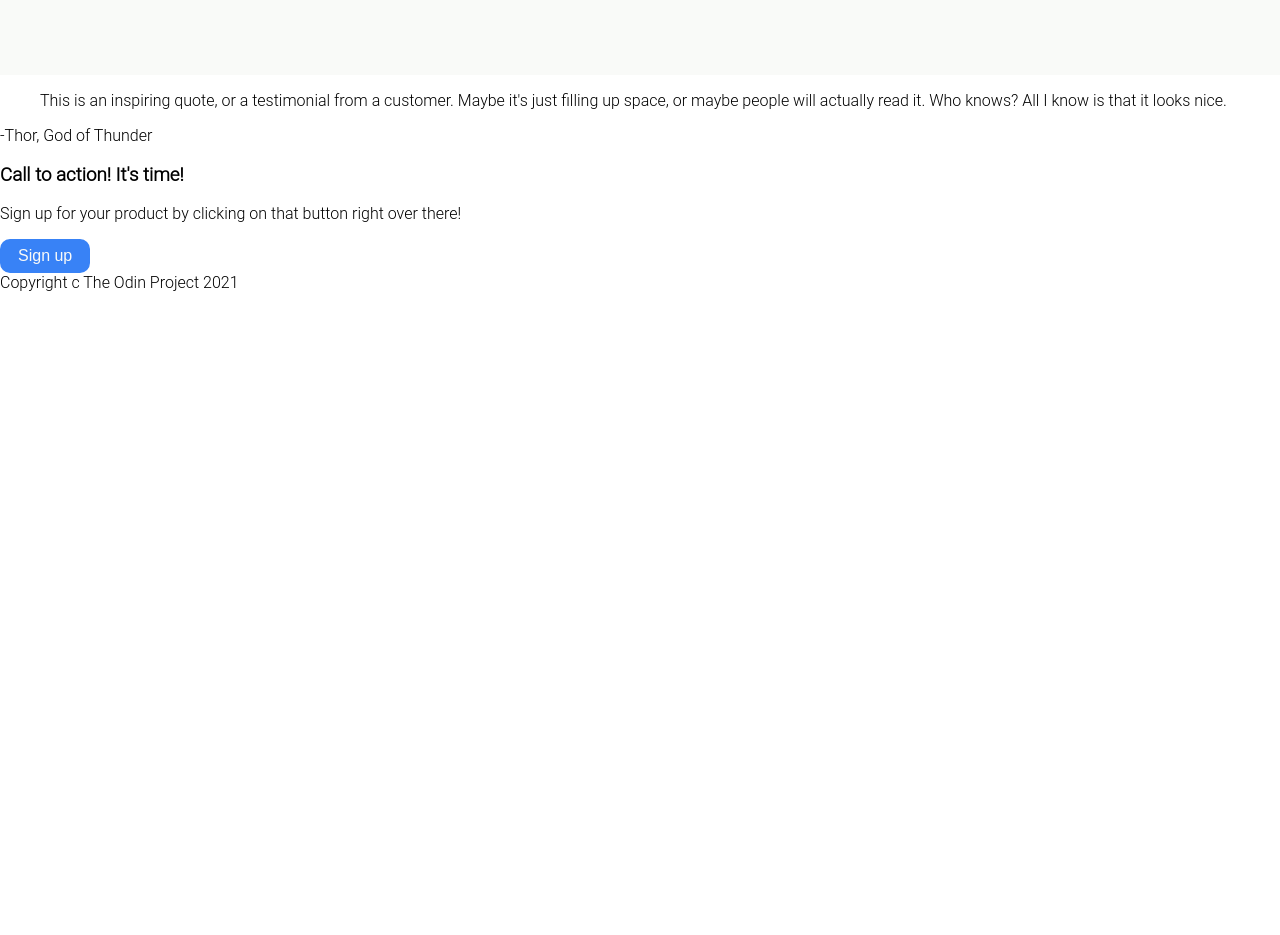
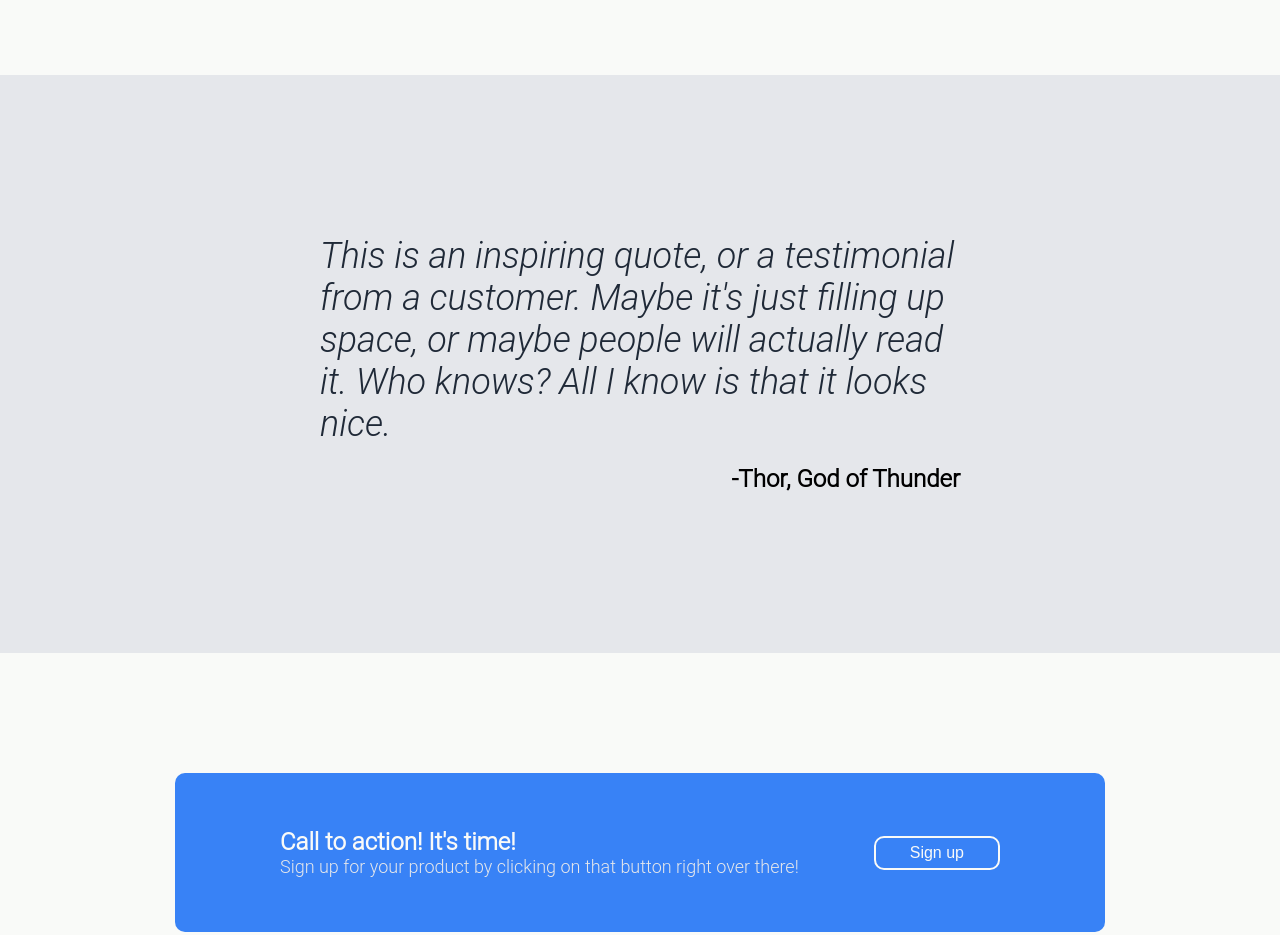
Before and after one commit to Ykarux/TheOdinProject-LandingPage, a plain HTML site: page index.html in a window 1280 px wide. Shown: the part 871-1806 px from the top of the page. Before the commit the page ends 1163 px from the top, so only its background shows below. Drawn offline with Linux system fonts and the light colour scheme.

Commit message:
Add block3, block4 and footer
Signed-off-by: guillaumegiannantonio <nesanco3@gmail.com>

```diff
--- a/index.html
+++ b/index.html
@@ -60,10 +60,12 @@
 		</div>
 		<div class="block4">
 			<div class="block4-main">
-				<h3>Call to action! It's time!</h3>
-				<p>Sign up for your product by clicking on that button right over there!</p>
+				<div class="block4-left">
+					<h3>Call to action! It's time!</h3>
+					<p>Sign up for your product by clicking on that button right over there!</p>
+				</div>
+				<button>Sign up</button>
 			</div>
-			<button>Sign up</button>
 		</div>
 		<footer>
 			Copyright c The Odin Project 2021
--- a/style.css
+++ b/style.css
@@ -72,7 +72,7 @@ h1 {
 }
 
 button {
-    padding: 6px 16px;
+    padding: 6px 34px;
     font-size: 16px;
     color: #F9FAF8;
     background-color: #3882F6;
@@ -117,3 +117,76 @@ button {
     font-size: 16px;
     flex-shrink: 1;
 }
+
+.block3 {
+    padding: 160px 320px;
+    background-color: #E5E7EB;
+    display: flex;
+    flex-direction: column;
+    gap: 20px;
+}
+
+blockquote {
+    padding: 0;
+    margin: 0;
+}
+
+blockquote p {
+    font-size: 36px;
+    font-style: italic;
+    color: #1F2937;
+    padding: 0;
+    margin: 0;
+}
+
+.quote-author {
+    font-size: 24px;
+    font-weight: 700;
+    padding: 0;
+    margin: 0;
+    align-self: end;
+}
+
+.block4 {
+    padding: 120px 175px;
+    background-color: #F9FAF8;
+}
+
+.block4-left h3, .block4-left p {
+    padding: 0;
+    margin: 0;
+}
+
+.block4-left h3 {
+    font-size: 24px;
+    color: #F9FAF8;
+}
+
+.block4-left p {
+    font-size: 18px;
+    color: #E5E7EB;
+}
+
+.block4-main {
+    background-color: #3882F6;
+    border-radius: 10px;
+    padding: 55px 105px;
+    display: flex;
+    align-items: center;
+    justify-content: space-between;
+}
+
+.block4-main button {
+    padding: 6px 34px;
+    border: 2px solid #F9FAF8;
+    border-radius: 10px;
+}
+
+footer {
+    text-align: center;
+    padding-top: 38px;
+    padding-bottom: 38px;
+    background-color: #1F2937;
+    color: #E5E7EB;
+    font-size: 20px;
+}
```
